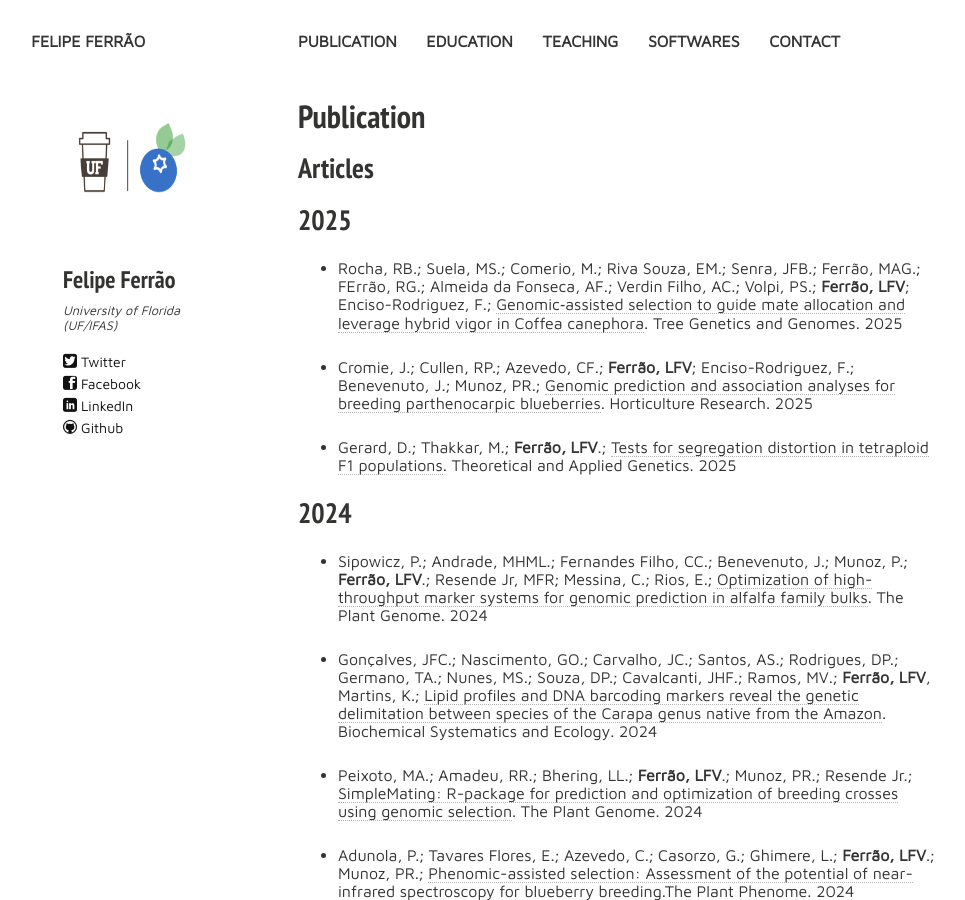
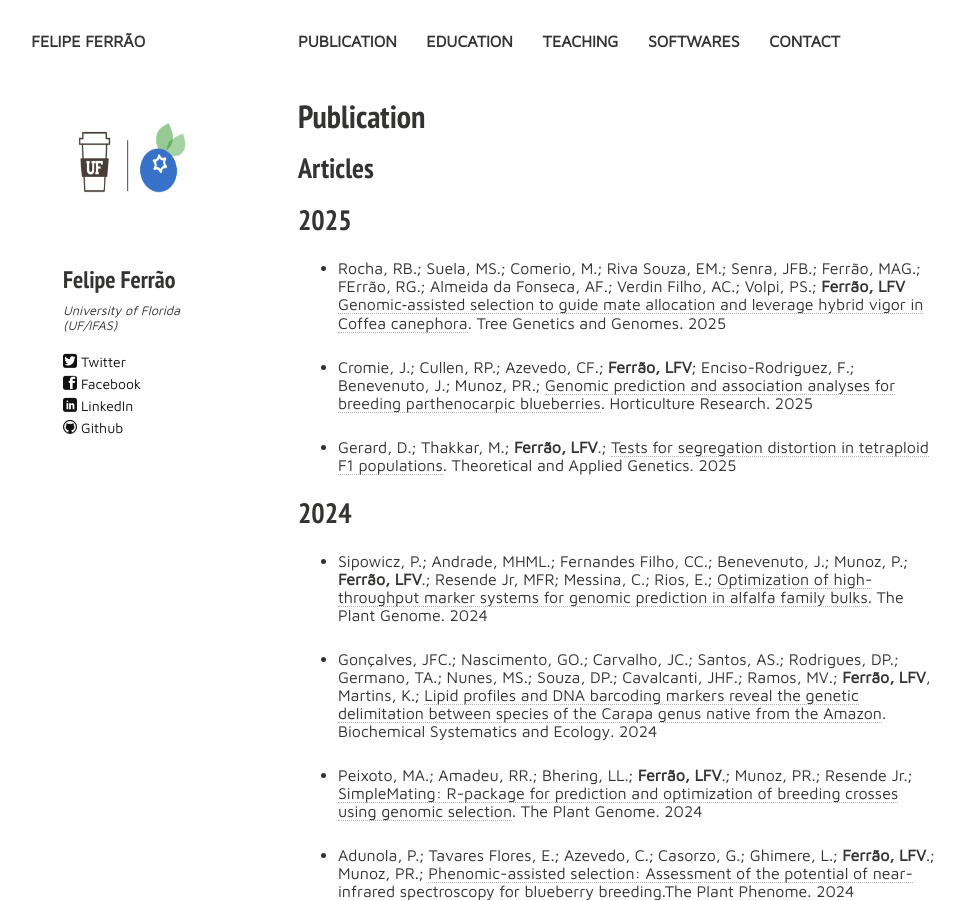
Before and after one commit to lfelipe-ferrao/lfelipe-ferrao.github.io, a Jekyll site: the page built from publication.md, in a window 1280 px wide and 900 px high. Shown: the whole window, without its empty margins (22-987 px from the left). Built offline with Jekyll 4.4.1, drawn with Linux system fonts in a browser that asks for light colours; nearby versions of some CDN libraries.

Commit message:
Update publication.md

```diff
--- a/publication.md
+++ b/publication.md
@@ -16,7 +16,7 @@ tags: [people, undergrads, MSc, PhD, postdocs]
 
 ## 2025
 
-- Rocha, RB.; Suela, MS.; Comerio, M.; Riva Souza, EM.; Senra, JFB.; Ferrão, MAG.; FErrão, RG.; Almeida da Fonseca, AF.; Verdin Filho, AC.; Volpi, PS.; **Ferrão, LFV**; Enciso-Rodriguez, F.; [Genomic‑assisted selection to guide mate allocation and leverage
+- Rocha, RB.; Suela, MS.; Comerio, M.; Riva Souza, EM.; Senra, JFB.; Ferrão, MAG.; FErrão, RG.; Almeida da Fonseca, AF.; Verdin Filho, AC.; Volpi, PS.; **Ferrão, LFV** [Genomic‑assisted selection to guide mate allocation and leverage
 hybrid vigor in Coffea canephora](https://link.springer.com/article/10.1007/s11295-025-01705-w?utm_source=rct_congratemailt&utm_medium=email&utm_campaign=nonoa_20250630&utm_content=10.1007%2Fs11295-025-01705-w). Tree Genetics and Genomes. 2025
 
 - Cromie, J.; Cullen, RP.; Azevedo, CF.; **Ferrão, LFV**; Enciso-Rodriguez, F.; Benevenuto, J.; Munoz, PR.; [Genomic prediction and association analyses for
```
